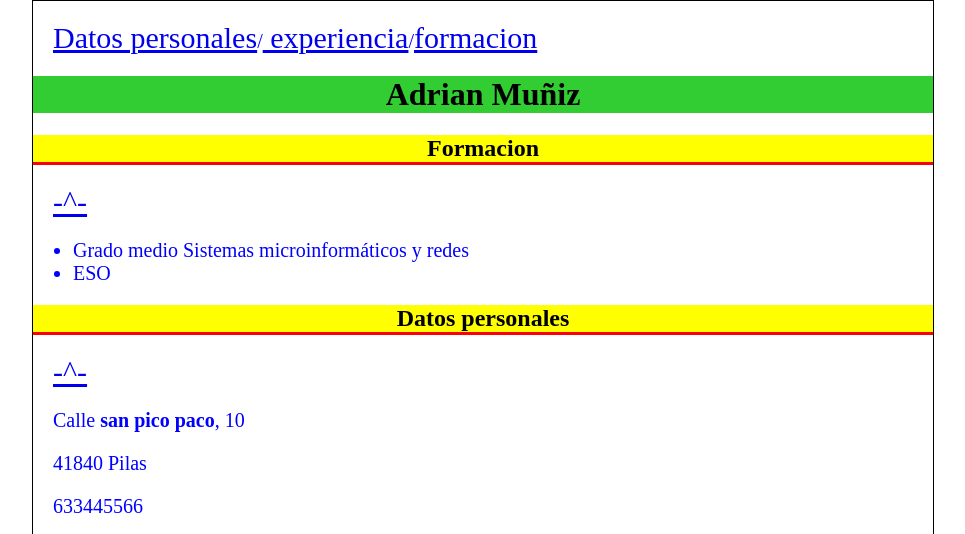
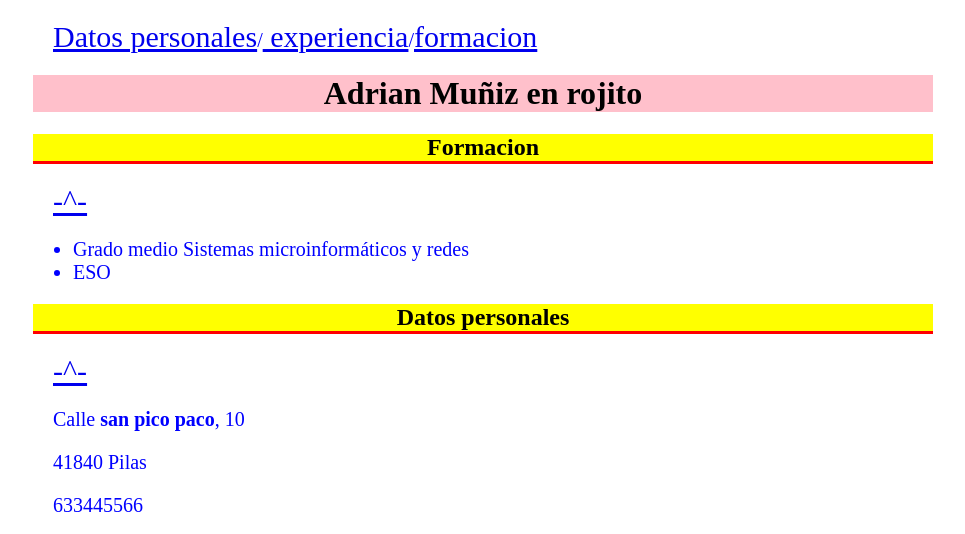
Before and after one commit to DDioky/gitpasoapaso, a plain HTML site: page index.html in a window 1280 px wide. Shown: the top 534 px of the page, without its empty margins (157-1122 px from the left). Drawn offline with Linux system fonts and the light colour scheme.

Commit message:
2 color rojo

```diff
--- a/estilos.css
+++ b/estilos.css
@@ -1,6 +1,6 @@
 h1,h2{
 		text-align: center;
-		background-color: limegreen;
+		background-color: pink;
 		}
 .bordepuntoazul{
 	border: dotted blue;
@@ -25,7 +25,7 @@ a {
 body{
 	width: 900px;
 	margin: auto;
-	border: black solid 1px;
+	border: red; 1px;
 }
 
 .center {
--- a/index.html
+++ b/index.html
@@ -3,7 +3,7 @@
 <head>
 	<meta charset="utf-8">
 	<meta name="viewport" content="width=device-width, initial-scale=1">
-	<title>Adrian Muñiz</title>
+	<title>Adrian Muñiz en rojito</title>
 
 <link rel="stylesheet" href="estilos.css">
 
@@ -30,7 +30,7 @@ body {
 </style
 		<!--Enlace a id -->
 		<p id=menu01><a href="#datos01"> Datos personales</a>/<a href="#experiencia01"> experiencia</a>/<a href="#formacion01">formacion</a></p>
-	<h1>Adrian Muñiz</h1>
+	<h1>Adrian Muñiz en rojito</h1>
 
 
 	<h2 id=formacion01>Formacion</h2> <p><a href="#menu01">-^-</a></p>
```
